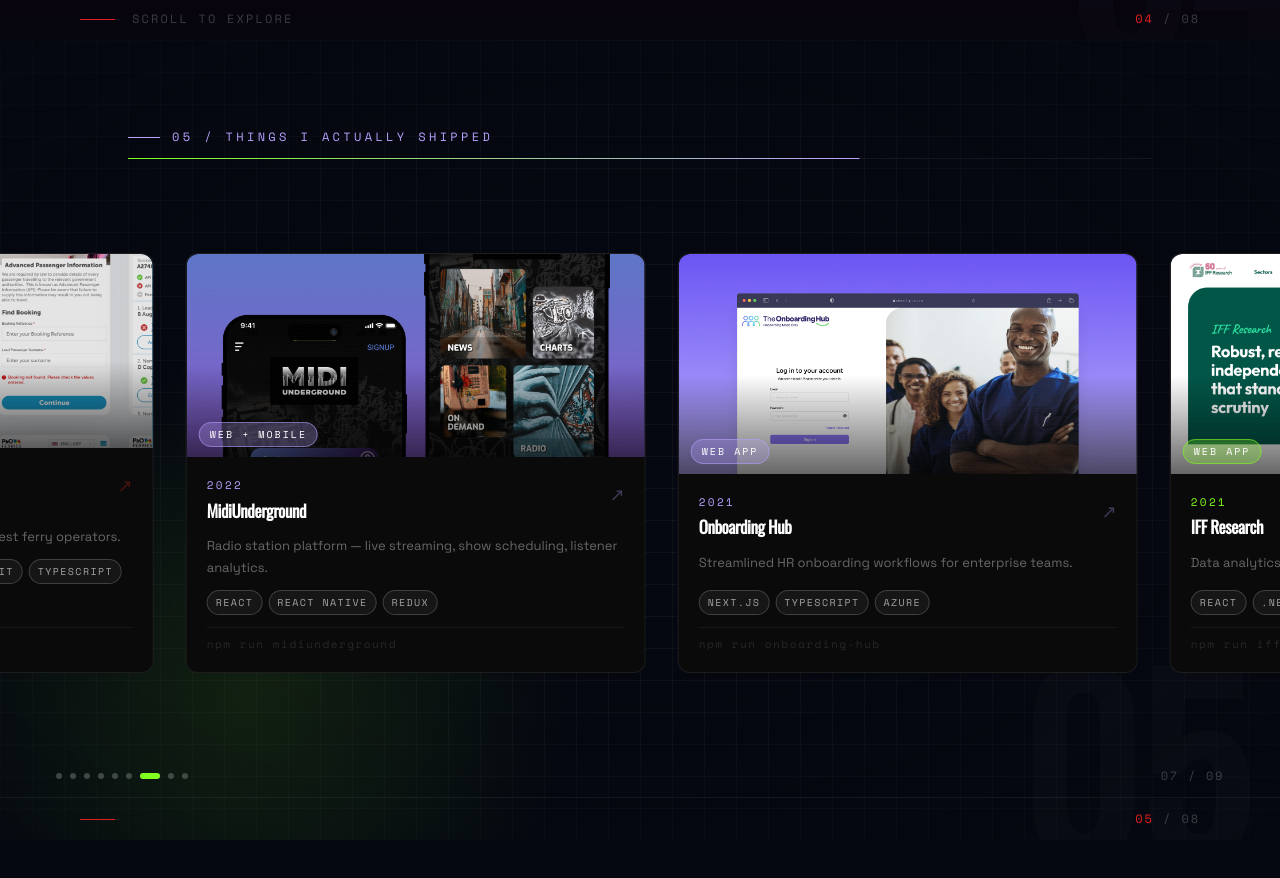
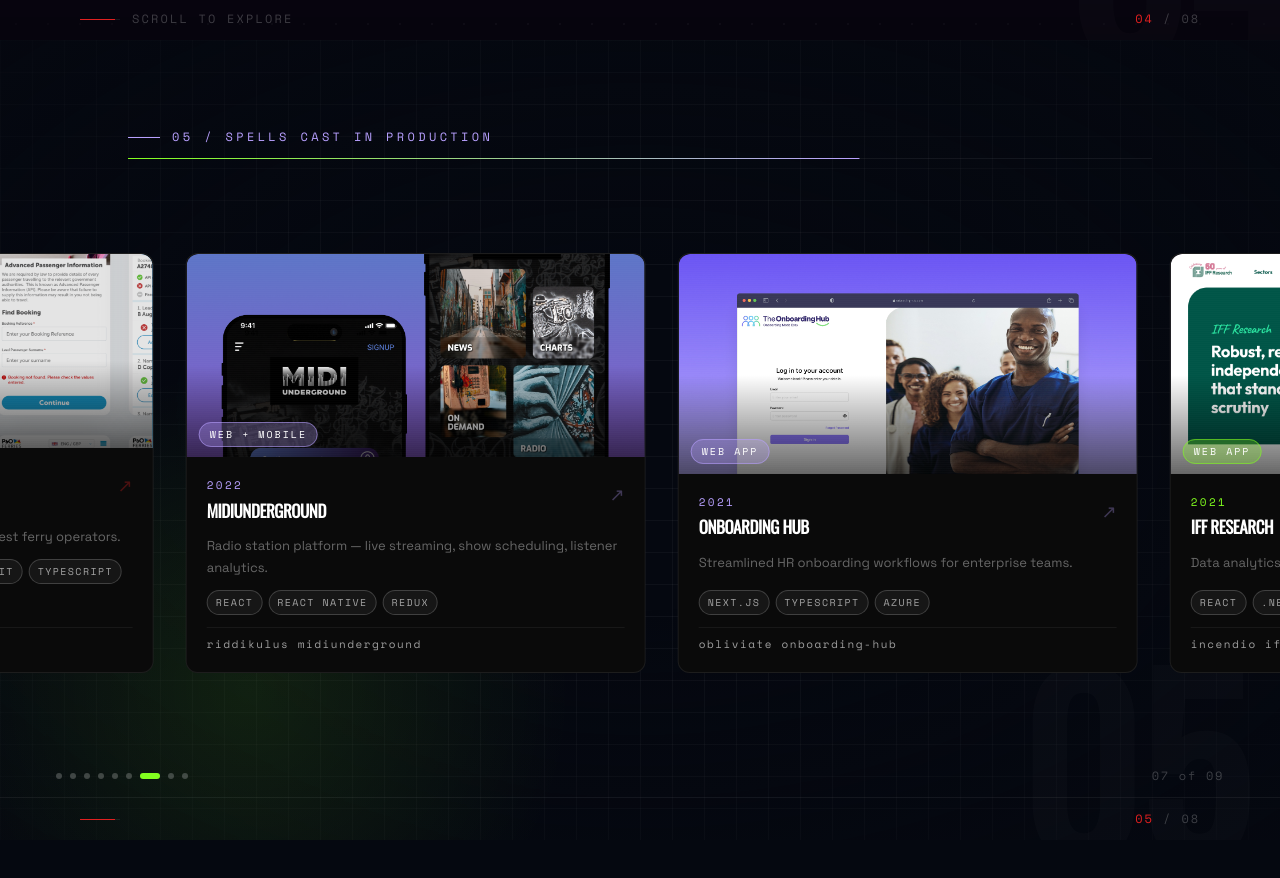
Before and after one commit to riazzahmedm/portfolio-2025, a Next.js app: page / in a window 1280 px wide. Shown: the part 5960-6838 px from the top of the page. Built offline with nearby package versions, Linux system fonts and the light colour scheme.

Commit message:
feat: projects update

```diff
--- a/components/sections/Projects.tsx
+++ b/components/sections/Projects.tsx
@@ -94,6 +94,18 @@
   )
 }
 
+const SPELLS = [
+  'expecto patronum',
+  'expelliarmus',
+  'lumos maxima',
+  'alohomora',
+  'stupefy',
+  'riddikulus',
+  'obliviate',
+  'incendio',
+  'nox',
+]
+
 // ─── Main section ─────────────────────────────────────────────────────────────
 export default function Projects() {
   const outerRef = useRef<HTMLDivElement>(null)
@@ -161,7 +173,7 @@
         <div className="relative z-10 h-full flex flex-col pt-14">
           {/* Header */}
           <div className="px-8 md:px-14 lg:px-20 xl:px-32 2xl:px-48 pt-8 pb-3 flex-shrink-0">
-            <SectionTag num="05" label="Things I Actually Shipped" />
+            <SectionTag num="05" label="Spells Cast in Production" />
             <div className="h-px w-full relative" style={{ background: 'var(--border)' }}>
               <motion.div
                 className="absolute inset-y-0 left-0 origin-left"
@@ -212,19 +224,29 @@
                           <div className="text-[11px] tracking-[0.22em] uppercase mb-1" style={{ color: project.mockupAccent, fontFamily: 'var(--ff-mono)' }}>
                             {project.year}
                           </div>
-                          <div className="text-[17px] font-bold tracking-tight" style={{ color: 'var(--text-primary)', fontFamily: 'var(--ff-display)' }}>
+                          <div className="text-[17px] font-bold tracking-tight uppercase" style={{ color: 'var(--text-primary)', fontFamily: 'var(--ff-display)' }}>
                             {project.name}
                           </div>
                         </div>
                         {project.link && (
+                          <div className="relative group/link">
                             <a
                               href={project.link}
                               target="_blank"
                               rel="noopener noreferrer"
-                            className="text-[18px] opacity-30 hover:opacity-100 transition-opacity mt-1"
+                              className="text-[18px] opacity-30 group-hover/link:opacity-100 transition-opacity mt-1 block"
                               style={{ color: project.mockupAccent }}
                               onClick={e => e.stopPropagation()}
                             >↗</a>
+                            <div className="absolute bottom-full right-0 mb-2 opacity-0 group-hover/link:opacity-100 transition-opacity duration-200 pointer-events-none whitespace-nowrap">
+                              <span
+                                className="text-[10px] tracking-[0.18em] uppercase px-2.5 py-1 rounded-full"
+                                style={{ background: 'black', color: project.mockupAccent, border: `1px solid ${project.mockupAccent}55`, fontFamily: 'var(--ff-mono)' }}
+                              >
+                                Wingardium Leviosa ✦
+                              </span>
+                            </div>
+                          </div>
                         )}
                       </div>
 
@@ -244,8 +266,8 @@
                         ))}
                       </div>
 
-                      <div className="text-[11px] tracking-[0.14em] pt-2 border-t" style={{ color: 'var(--text-faint)', borderColor: 'var(--border)', fontFamily: 'var(--ff-mono)' }}>
-                        npm run {slug}
+                      <div className="text-[11px] tracking-[0.14em] pt-2 border-t" style={{ color: 'var(--text-secondary)', borderColor: 'var(--border)', fontFamily: 'var(--ff-mono)' }}>
+                        {SPELLS[i % SPELLS.length]} {slug}
                       </div>
                     </div>
                   </motion.div>
@@ -270,7 +292,7 @@
               ))}
             </div>
             <div className="text-[12px] tracking-[0.14em]" style={{ color: 'var(--text-dim)', fontFamily: 'var(--ff-mono)' }}>
-              {String(activeIdx + 1).padStart(2, '0')} / {String(NUM).padStart(2, '0')}
+              {String(activeIdx + 1).padStart(2, '0')} of {String(NUM).padStart(2, '0')}
             </div>
           </div>
 
```
Lines whose indentation alone changed are shown as unchanged.
